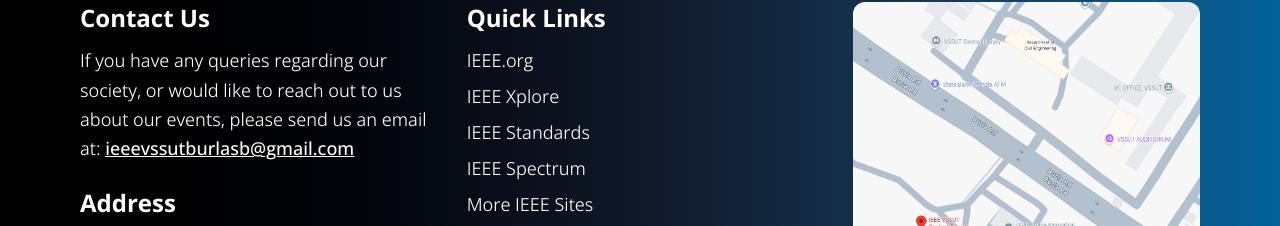
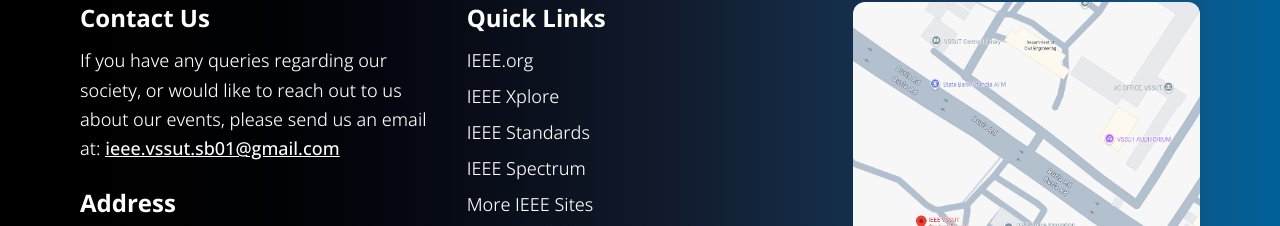
Before and after one commit to Pritam8917/ieee-web, a Next.js app: page / in a window 1280 px wide. Shown: the part 4587-4813 px from the top of the page. Built offline with nearby package versions, Linux system fonts and the light colour scheme.

Commit message:
email add

```diff
--- a/components/ContactUs.js
+++ b/components/ContactUs.js
@@ -40,7 +40,7 @@
                 target={!isMobile ? "_blank" : undefined}
                 rel={!isMobile ? "noopener noreferrer" : undefined}
               >
-                ieeevssutburlasb@gmail.com
+               ieee.vssut.sb01@gmail.com
               </Link>
             </span>
           </p>
```
